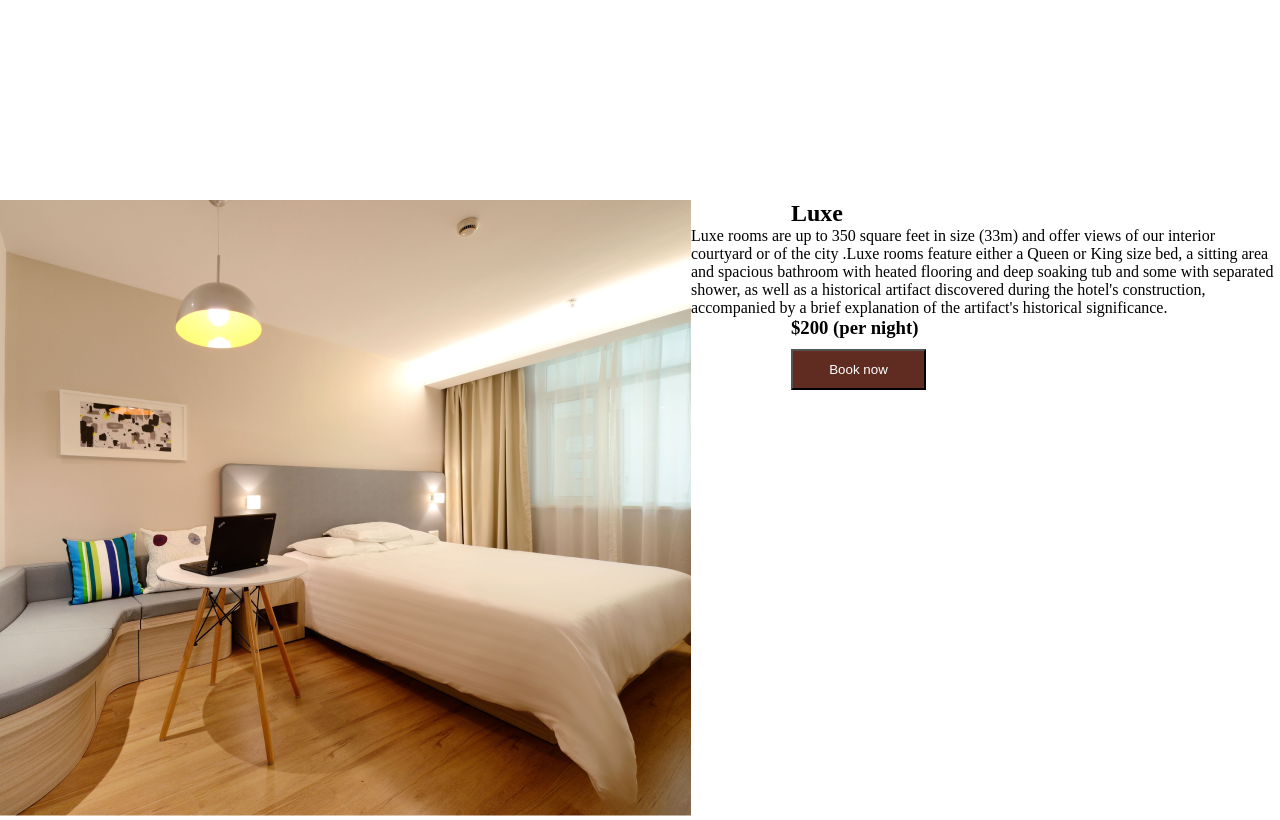
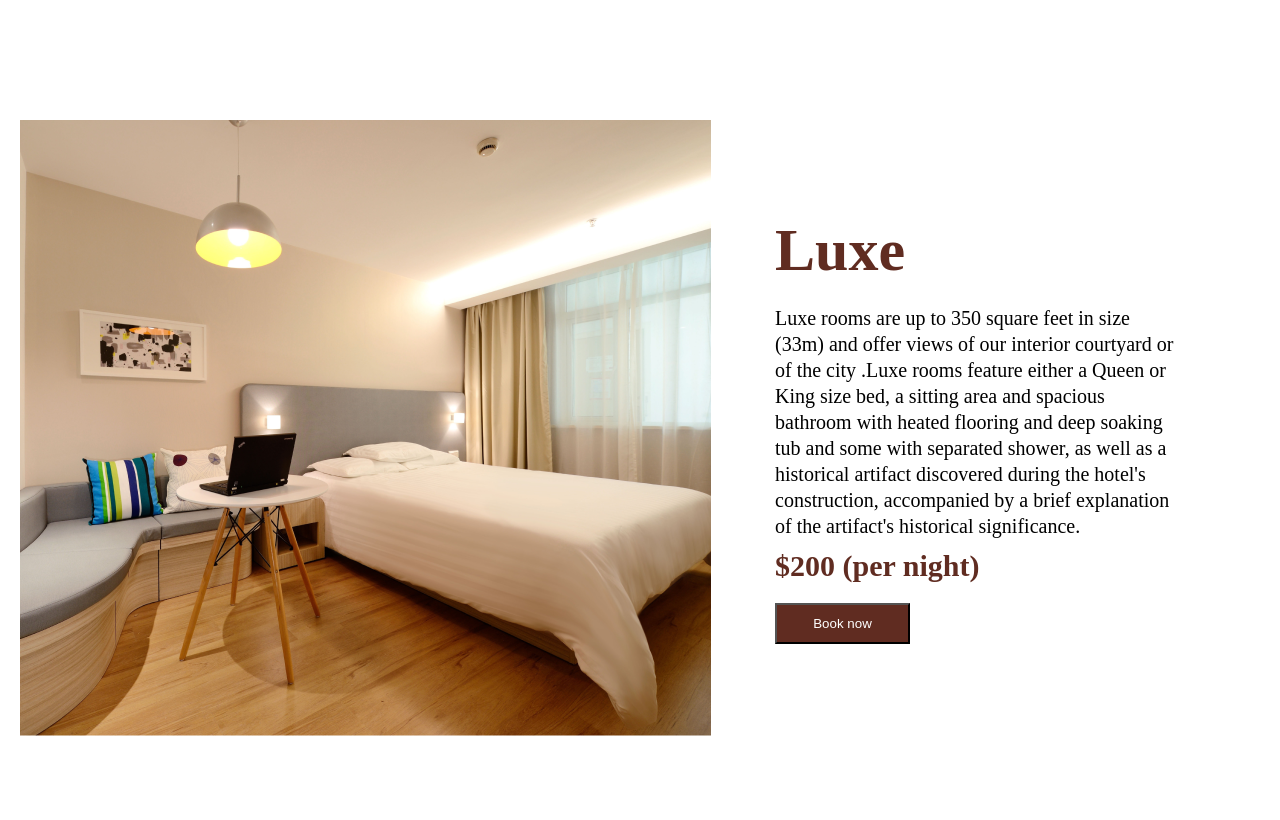
Before and after one commit to mark-okoth/RoomsPage, a website: page index.html in a window 1280 px wide. Shown: the part 3400-4220 px from the top of the page. After the commit the page ends 4140 px from the top, so only its background shows below. Drawn offline with nearby package versions, Linux system fonts and the light colour scheme.

Commit message:
luxe room

```diff
--- a/index.html
+++ b/index.html
@@ -122,7 +122,7 @@
           historical significance.
         </p>
         <h3> $200 (per night)</h3>
-        <button>Book now</button>
+        <button id="luxe">Book now</button>
       </div>
     </section>
 
--- a/style.css
+++ b/style.css
@@ -231,9 +231,49 @@ line-height: 130%;
   margin-bottom: 10px;
   font-size: 30px;
 }
+/* luxe styles */
 .luxe{
   position: absolute;
-  top: 450%;
+  top: 440%;
   display: flex;
   justify-content: center;
 }
+.luxe-img{
+  width: 750px;
+  margin-left: 20px;
+}
+.luxe-details{
+  display: flex;
+  flex-direction: column;
+  justify-content: center;
+  align-items: left;
+  width: 500px;
+}
+.luxe-details h1{
+  color: var(--main-brown-background);
+  font-size: 60px;
+  margin-bottom: 20px;
+  margin-left: 5px;
+  display: flex;
+  justify-content: start;
+}
+.luxe-details p{
+  font-style: normal;
+  font-weight: normal;
+  font-size: 20px;
+  line-height: 130%;
+  width: 400px;
+  margin-left: 5px;
+}
+.luxe-details h3{
+  color: var(--main-brown-background);
+  margin-top: 10px;
+  margin-bottom: 10px;
+  font-size: 30px;
+  margin-left: 5px;
+}
+
+#luxe{
+  margin-left: 5px;
+}
+/* end of luxe styles */
```
